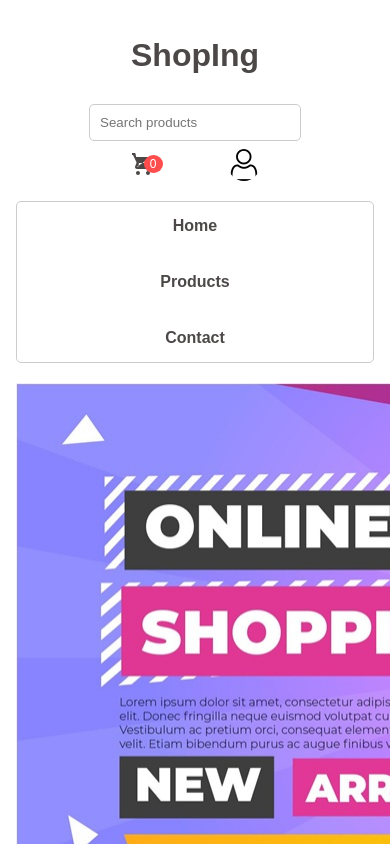
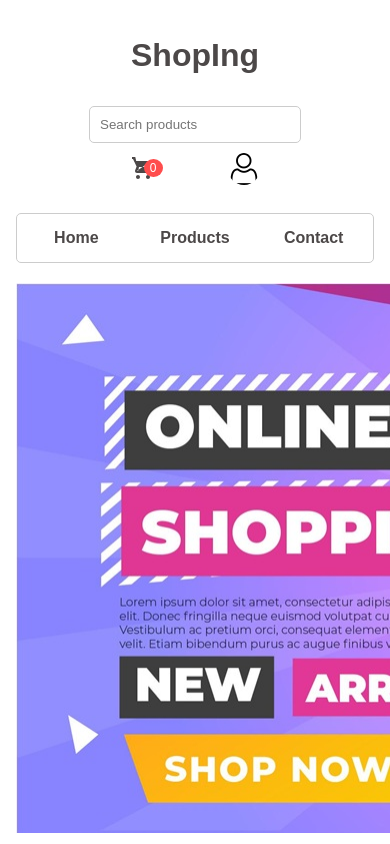
Before and after one commit to keerthivijay/shopping-cart, a React (Vite) app: page / in a window 390 px wide. Shown: the top 844 px of the page. Built offline with nearby package versions, Linux system fonts and the light colour scheme.

Commit message:
Added Sticky header

```diff
--- a/src/components/Header.jsx
+++ b/src/components/Header.jsx
@@ -2,6 +2,7 @@ import { Link } from 'react-router-dom';
 import { useSelector } from 'react-redux';
 import SearchBox from './SearchBox';
 import DropdownMenu from './DropdownMenu';
+import Menu from './Menu';
 
 const Header = () => {
 
@@ -9,6 +10,7 @@ const Header = () => {
 
     return (
         <div className="header">
+            <div className="top-bar">
                 <Link to="/">
                     <h1>ShopIng</h1>
                 </Link>
@@ -27,7 +29,8 @@ const Header = () => {
                         <DropdownMenu />
                     </span>
                 </div>
-
+            </div>
+            <Menu/>
         </div>
     );
 }
--- a/src/components/Layout.jsx
+++ b/src/components/Layout.jsx
@@ -7,7 +7,6 @@ function Layout({ children }) {
     return (
         <>
             <Header />
-            <Menu />
             <div className="layout">
                 <BreadCrumbs/>
                 {children}
--- a/src/index.css
+++ b/src/index.css
@@ -24,6 +24,15 @@ body {
 }
 
 .header {
+  display: flex;
+  flex-direction: column;
+  position: sticky;
+  top: 0;
+  background: white;
+  z-index: 1;
+}
+
+.top-bar {
   padding: 16px;
   display: flex;
   justify-content: space-between;
@@ -688,6 +697,7 @@ input[type="range"]::-webkit-slider-thumb {
   display: flex;
   justify-content: center;
   width: 100%;
+  margin: 10px;
 }
 
 .search-bar:hover .btn-search-clear {
@@ -1091,6 +1101,14 @@ fieldset {
     gap: 8px;
   }
 
+  .top-bar {
+    padding: 16px;
+    display: flex;
+    justify-content: space-between;
+    align-items: center;
+    flex-direction: column;
+  }
+
   .menu {
     flex-direction: column;
     text-align: center;
@@ -1168,8 +1186,8 @@ fieldset {
   }
 
   .menu-list {
-    flex-direction: column;
-    gap: 8px;
+    /* flex-direction: column;
+    gap: 8px; */
   }
 
   .menu-item {
@@ -1236,6 +1254,10 @@ fieldset {
     margin-bottom: 10px;
   }
 
+  .btn {
+    padding: 8px 15px;
+  }
+
   .btn-danger {
     display: none;
   }
```
Also changed, not shown: 1 other file (tests, documents, lock files or other folders). Lines whose indentation alone changed are shown as unchanged.
